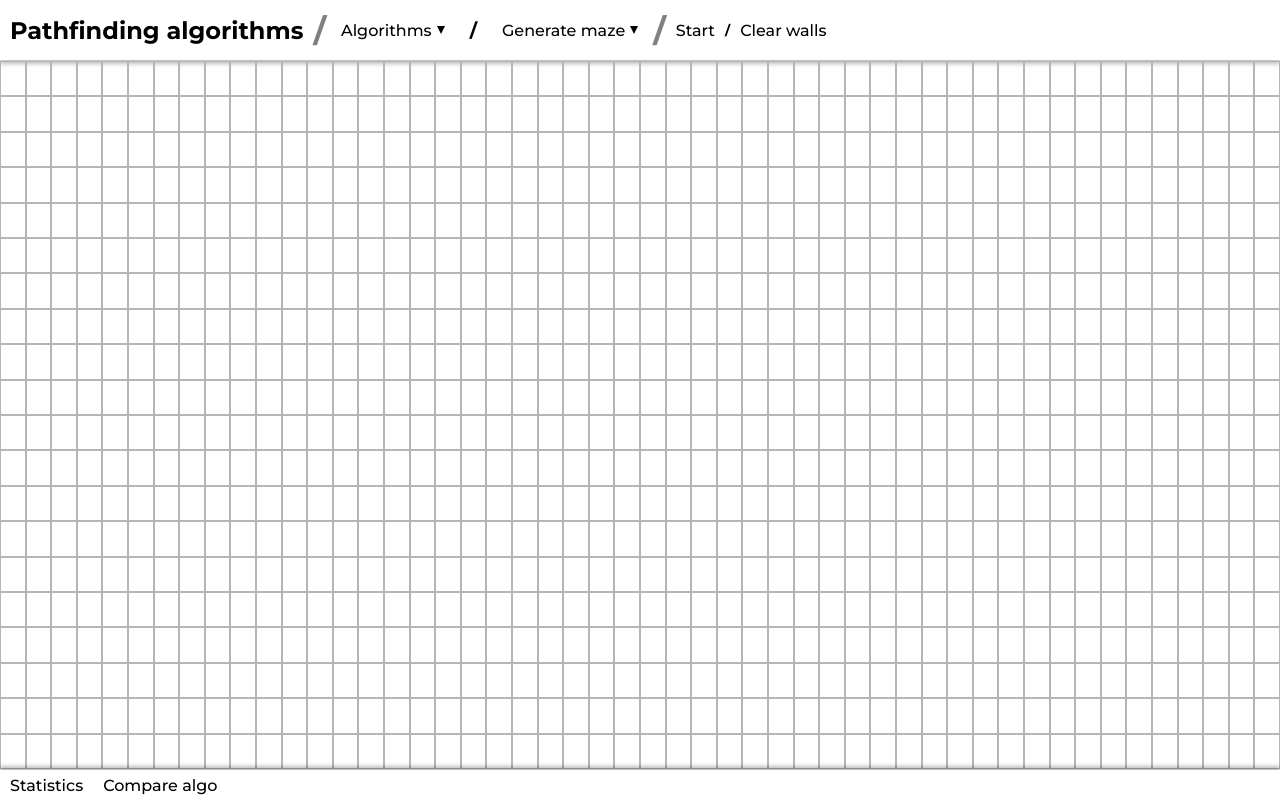
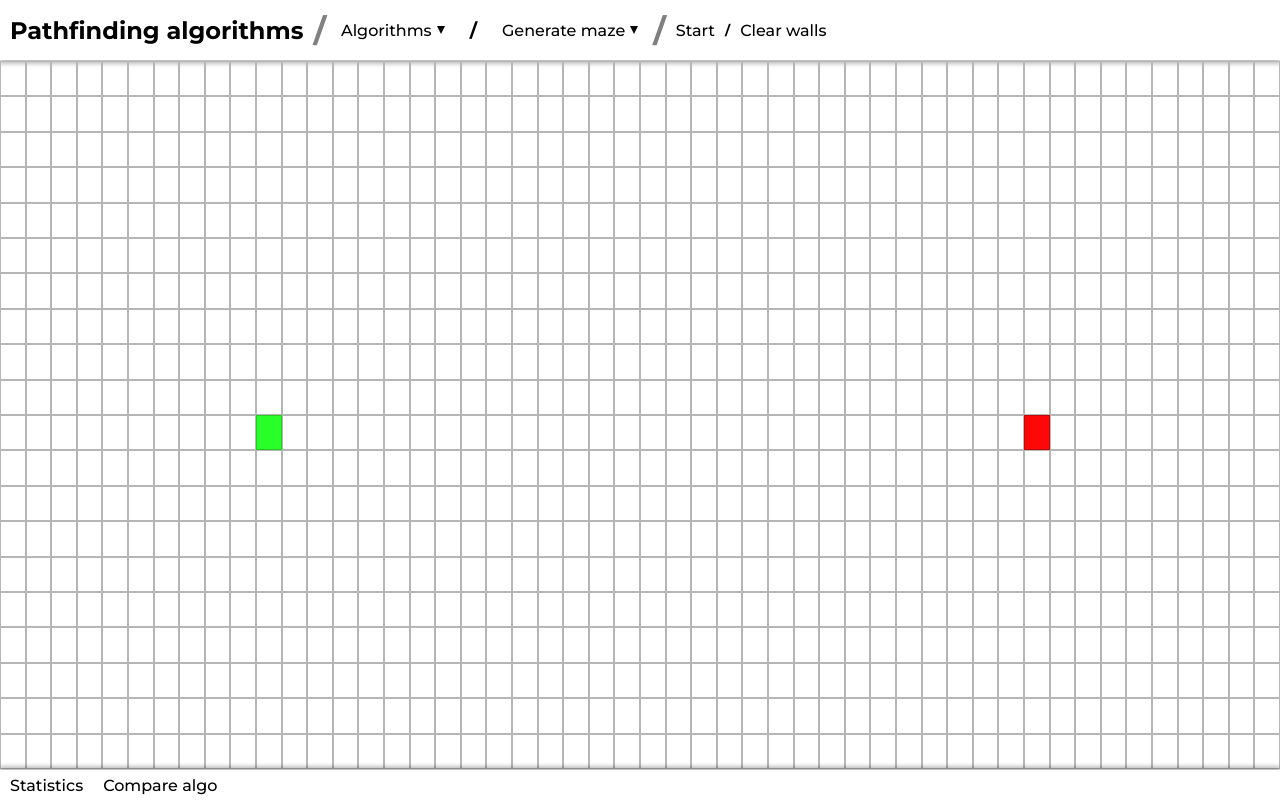
Before and after one commit to AnterroZZ/educational-pf-visualizer, a React (Create React App) app: page / in a window 1280 px wide. Built offline with nearby package versions, Linux system fonts and the light colour scheme.

Commit message:
Added starting and ending node

```diff
--- a/src/Components/MainPage/MainPage.js
+++ b/src/Components/MainPage/MainPage.js
@@ -19,7 +19,10 @@ const populateNodes = () => {
   for (let row = 0; row < 20; row++) {
     let currentRow = [];
     for (let column = 0; column < 50; column++) {
-      currentRow.push(new SingleNode(row * 50 + column, row, column));
+      const node = new SingleNode(row * 50 + column, row, column);
+      if (column === 10 && row === 10) node.type = "start";
+      if (column === 40 && row === 10) node.type = "end";
+      currentRow.push(node);
     }
     nodes.push(currentRow);
   }
@@ -28,16 +31,12 @@ const populateNodes = () => {
 };
 
 const MainPage = () => {
-  const [isPopulated, setIsPopulated] = useState(false);
   const [nodes, setNodes] = useState([]);
   const [isInDrawingMode, setIsInDrawingMode] = useState(false);
   const [drawingType, setDrawingType] = useState("");
 
   useEffect(() => {
-    let nodes = populateNodes();
-    console.log("Populating nodes");
-    setNodes(nodes);
-    setIsPopulated(true);
+    setNodes(populateNodes());
   }, []);
 
   return (
@@ -45,8 +44,7 @@ const MainPage = () => {
       onMouseLeave={() => setIsInDrawingMode(false)}
       className={styles.nodesWraper}
     >
-      {isPopulated &&
-        nodes.map((row, rowIdx) => {
+      {nodes.map((row, rowIdx) => {
         return (
           <div className={styles.rowWraper} key={rowIdx}>
             {row.map((node, nodeidx) => {
--- a/src/Components/MainPage/Nodes/Node.js
+++ b/src/Components/MainPage/Nodes/Node.js
@@ -58,6 +58,8 @@ const Node = ({
       onMouseOver={handleOnHover}
       className={`${styles.node} ${
         singleNode.type === "wall" ? styles.wall : ""
+      } ${singleNode.type === "start" ? styles.start : ""}${
+        singleNode.type === "end" ? styles.end : ""
       }`}
     ></div>
   );
--- a/src/Components/MainPage/Nodes/Node.module.css
+++ b/src/Components/MainPage/Nodes/Node.module.css
@@ -8,6 +8,17 @@
 .wall {
   background: #353535;
   border: 1px rgb(32, 32, 32) solid;
+  animation: grow 0.5s linear;
+}
+
+.start {
+  background: rgb(41, 255, 41);
+  border: 1px rgb(36, 201, 36) solid;
+  animation: grow 0.5s linear;
+}
+.end {
+  background: rgb(253, 8, 8);
+  border: 1px rgb(189, 10, 10) solid;
   animation: grow 0.5s linear;
 }
 @keyframes grow {
```
Also changed, not shown: src/Components/Contex/NodesContext.js (added, +47 -0 lines). Lines whose indentation alone changed are shown as unchanged.
